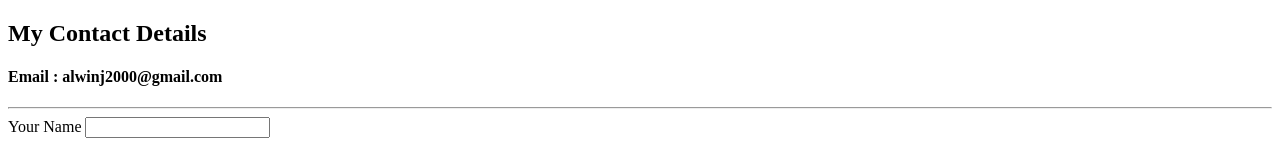
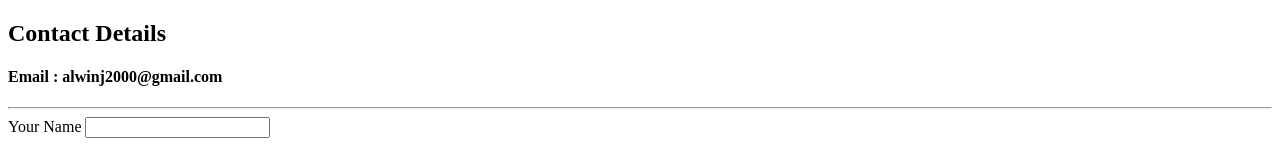
Before and after one commit to AlwinAlphabot/CV, a plain HTML site: page contact.html in a window 1280 px wide. Shown: the top 154 px of the page. Drawn offline with Linux system fonts and the light colour scheme.

Commit message:
Update contact.html

```diff
--- a/contact.html
+++ b/contact.html
@@ -7,7 +7,7 @@
 </head>
 
 <body>
-  <h2>My Contact Details</h2>
+  <h2>Contact Details</h2>
   <h4>
     Email : alwinj2000@gmail.com <br>
   </h4>
```
